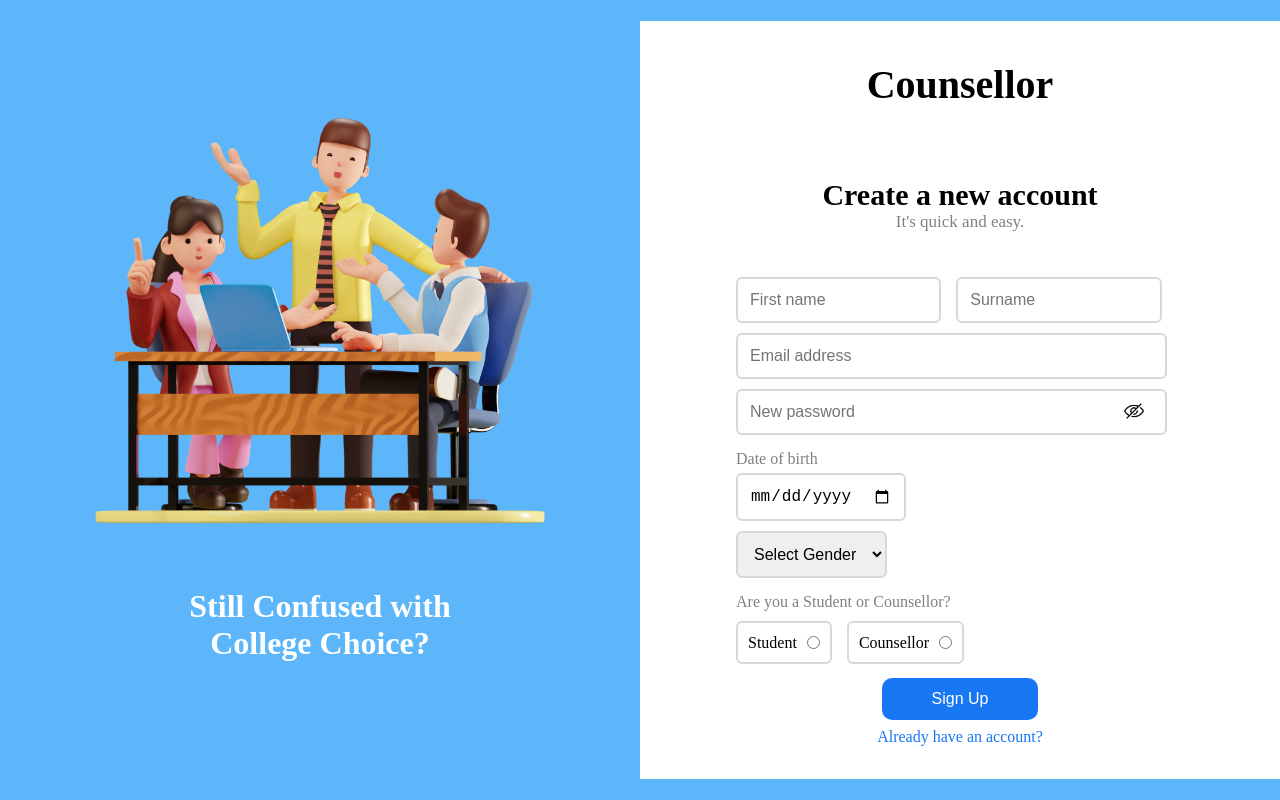
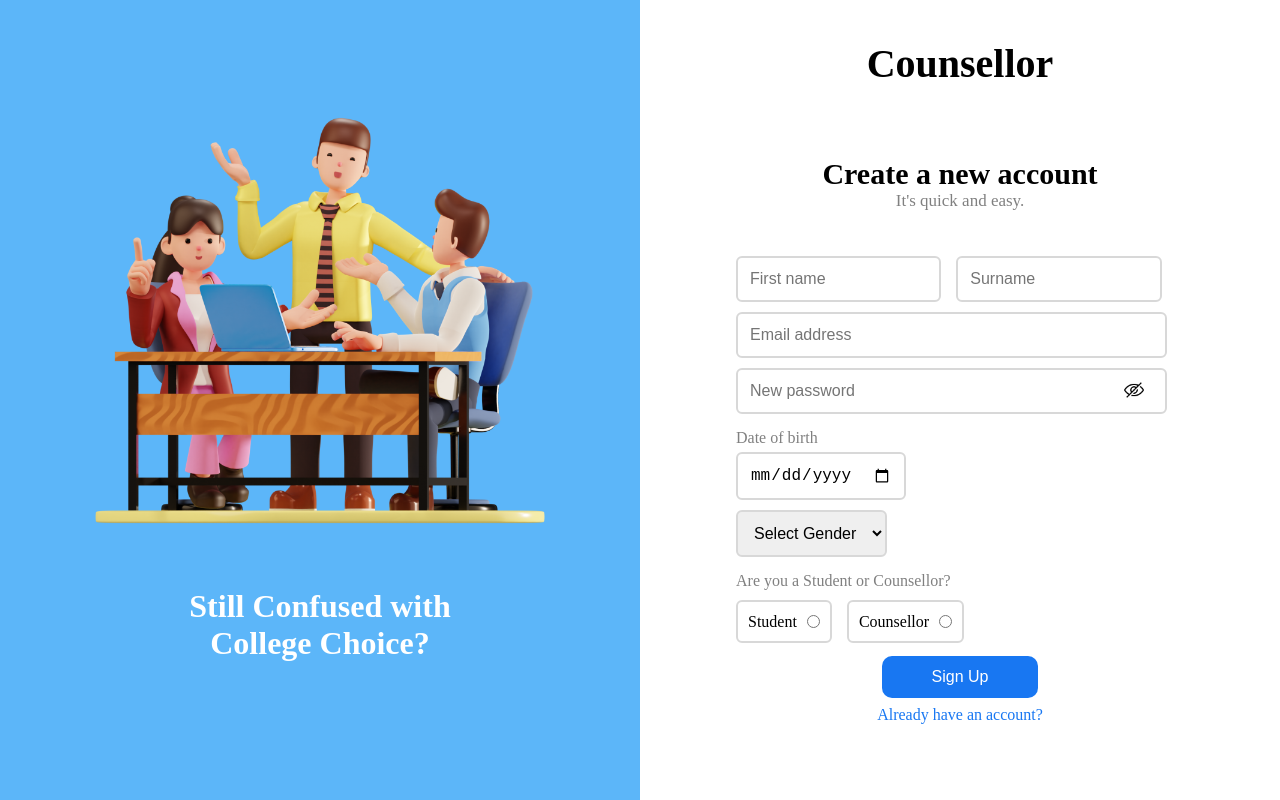
Before and after one commit to Counselllor/Counsellor-Web, a React (Vite) app: page /signup in a window 1280 px wide. Built offline with nearby package versions, Linux system fonts and the light colour scheme; a web font is replaced by a local one.

Commit message:
Review Changes

```diff
--- a/src/components/Login/Login.css
+++ b/src/components/Login/Login.css
@@ -1,7 +1,6 @@
 .login-container {
   font-family: "ABeeZee";
   width: 100vw;
-  overflow-y: scroll;
 }
 
 .home-icon {
--- a/src/components/SignUp/Signup.css
+++ b/src/components/SignUp/Signup.css
@@ -1,7 +1,6 @@
 .signup-container {
   font-family: "ABeeZee";
   width: 100vw;
-  overflow-y: scroll;
 }
 
 .home-icon {
@@ -61,6 +60,8 @@
   display: flex;
   flex-direction: column;
   align-items: center;
+  height: 100%;
+  overflow-y: scroll;
 }
 
 h1.counsellor {
```
